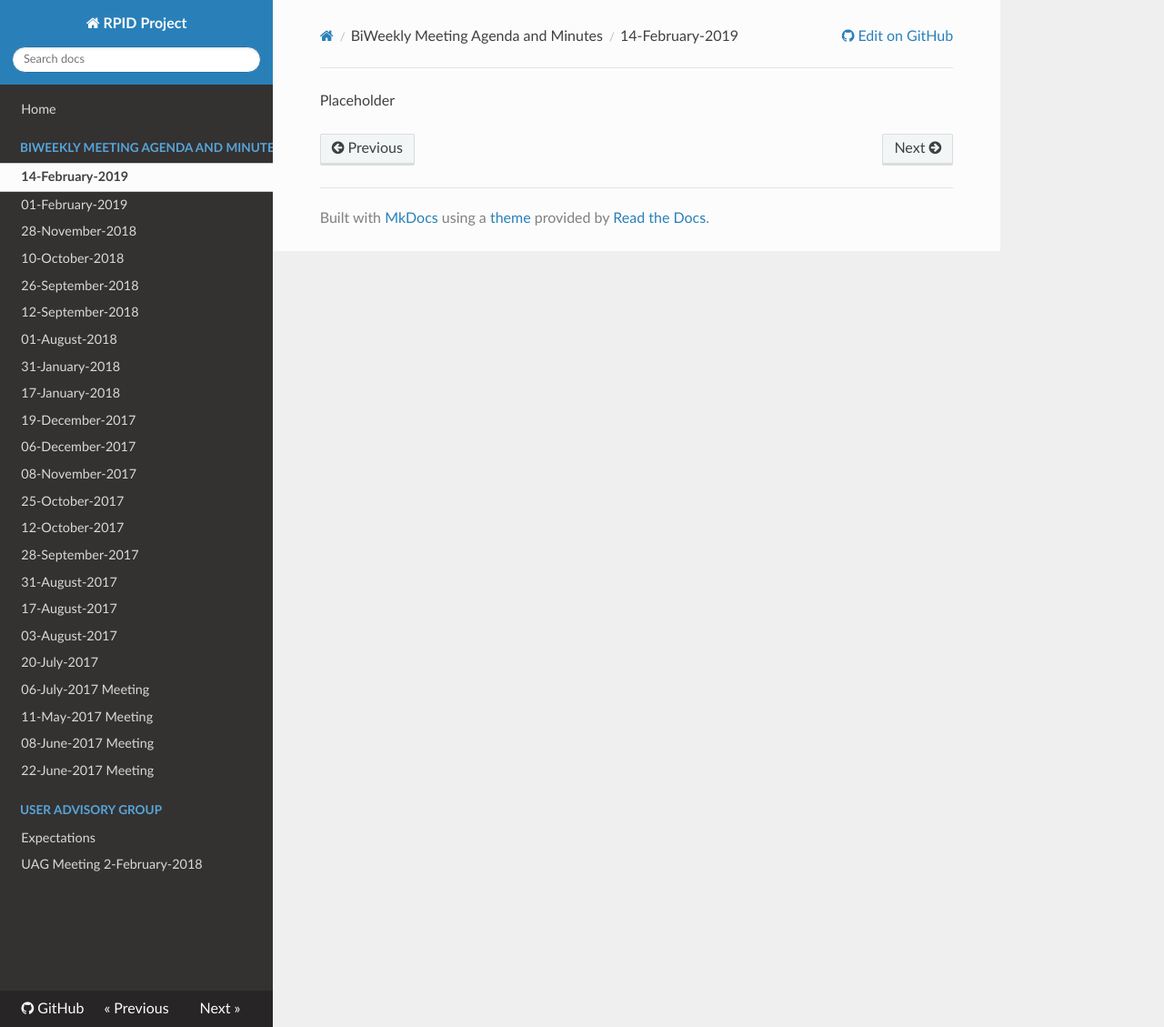
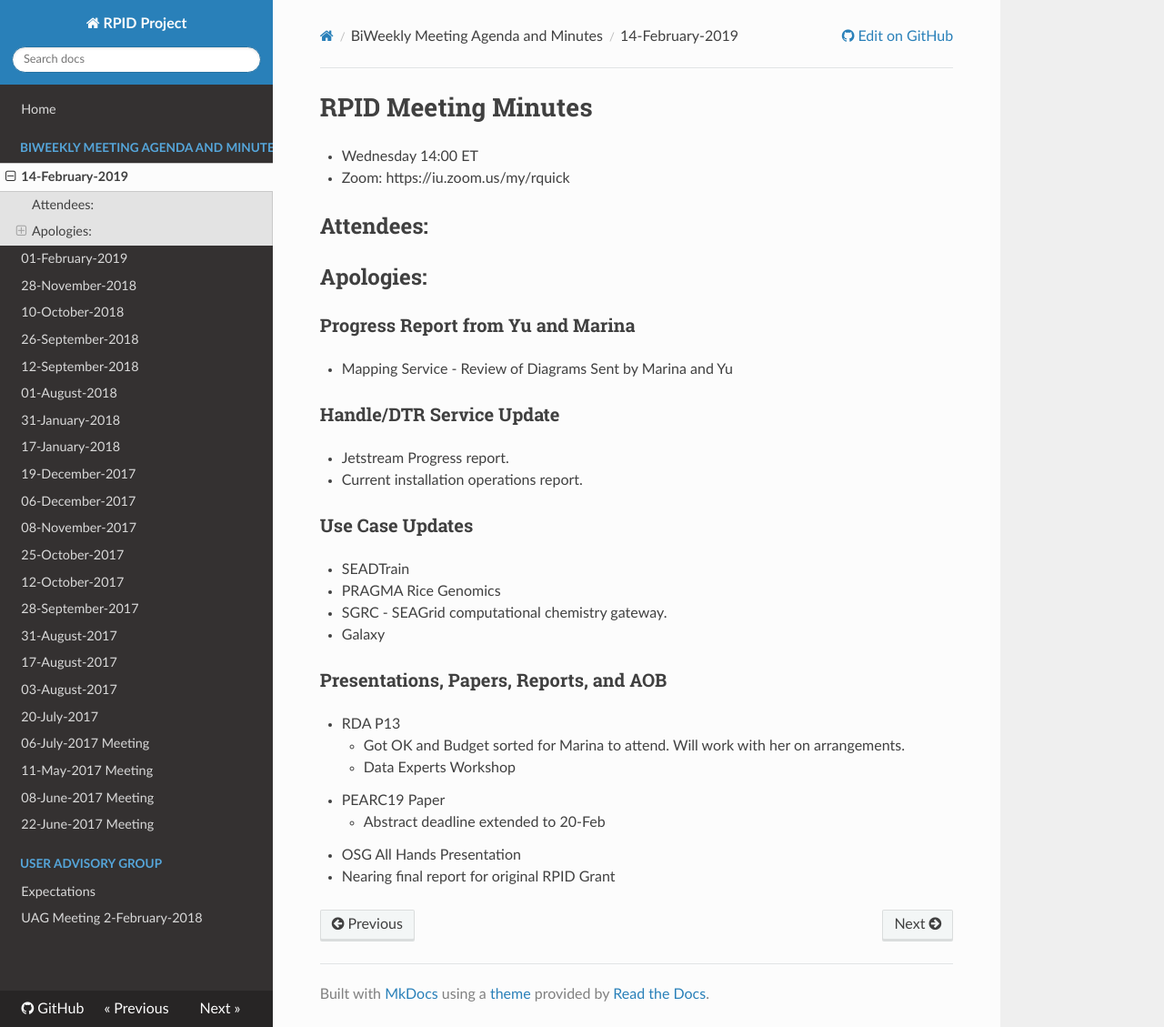
Before and after one commit to rpidproject/rpid, an MkDocs documentation site: the page built from docs/14-February-2019.md, in a window 1280 px wide and 1129 px high. Shown: the whole window at 91% size. Built offline with MkDocs 1.6.1, drawn with Linux system fonts in a browser that asks for light colours; nearby versions of some CDN libraries; old or Windows-style settings are respelled for this version of MkDocs.

Commit message:
Update 14-February-2019.md

```diff
--- a/docs/14-February-2019.md
+++ b/docs/14-February-2019.md
@@ -1 +1,29 @@
-Placeholder
+# RPID Meeting Minutes
+
+   * Wednesday 14:00 ET
+   * Zoom: https://iu.zoom.us/my/rquick
+
+## Attendees:
+## Apologies:
+
+### Progress Report from Yu and Marina
+   * Mapping Service - Review of Diagrams Sent by Marina and Yu
+
+### Handle/DTR Service Update
+   * Jetstream Progress report.
+   * Current installation operations report.
+
+### Use Case Updates
+   * SEADTrain
+   * PRAGMA Rice Genomics
+   * SGRC - SEAGrid computational chemistry gateway.
+   * Galaxy
+
+### Presentations, Papers, Reports, and AOB
+   * RDA P13
+      * Got OK and Budget sorted for Marina to attend. Will work with her on arrangements.
+      * Data Experts Workshop
+   * PEARC19 Paper
+      * Abstract deadline extended to 20-Feb
+   * OSG All Hands Presentation
+   * Nearing final report for original RPID Grant
```
